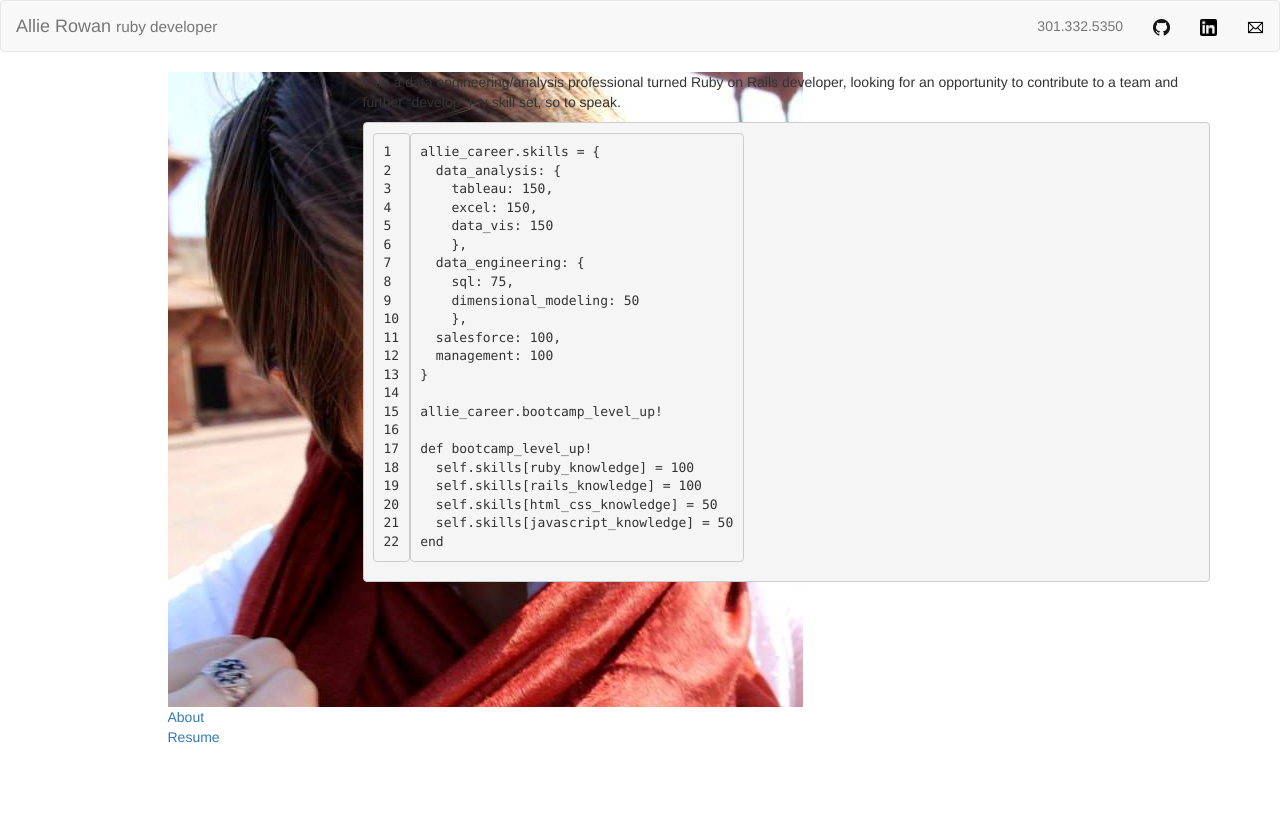
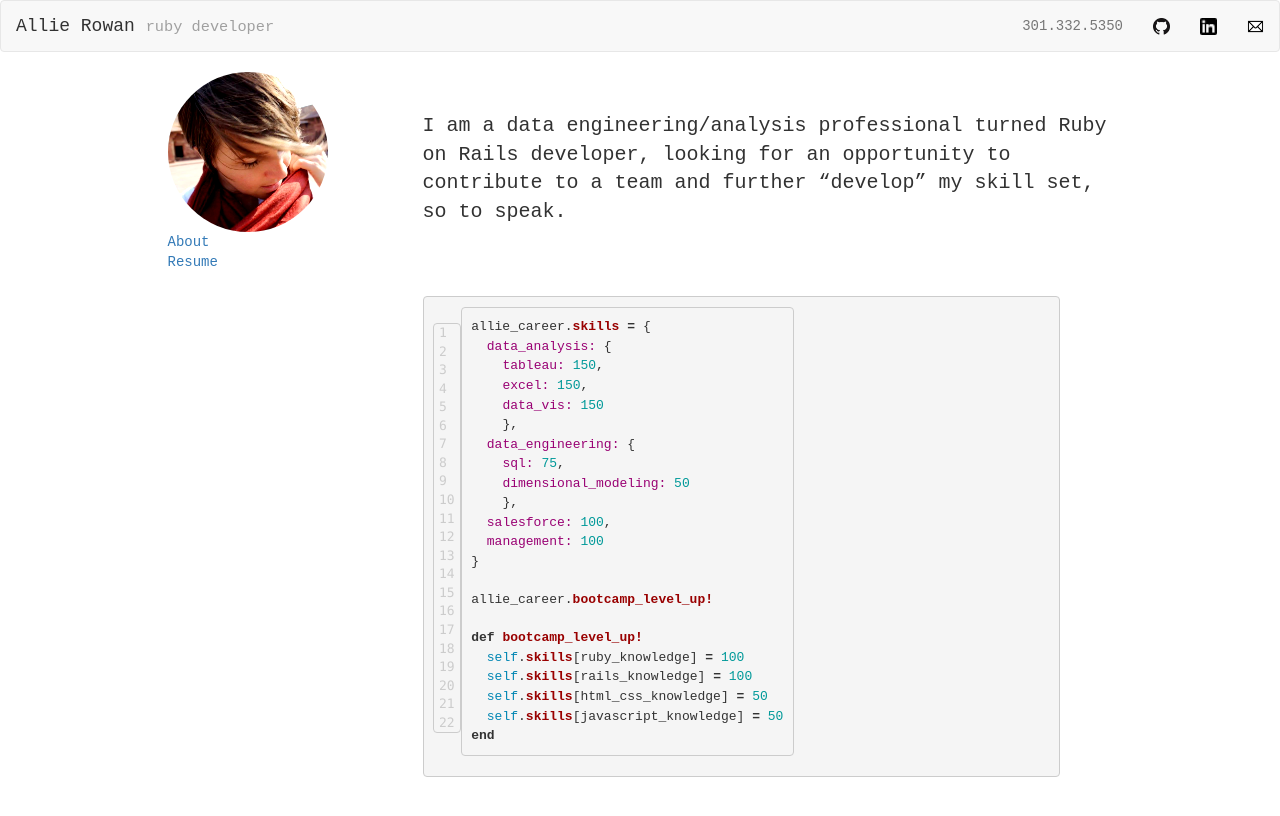
Before and after one commit to allierowan/arowan11.github.io, a Jekyll site: the page built from about.md, in a window 1280 px wide. Shown: the top 816 px of the page. Built offline with Jekyll 4.4.1, drawn with Linux system fonts in a browser that asks for light colours.

Commit message:
Fixing styles to link properly

```diff
--- a/_config.yml
+++ b/_config.yml
@@ -16,11 +16,9 @@
 title: Allie Rowan
 email: aileen.s.rowan@gmail.com
 description: > # this means to ignore newlines until "baseurl:"
-  Write an awesome description for your new site here. You can edit this
-  line in _config.yml. It will appear in your document head meta (for
-  Google search results) and in your feed.xml site description.
+  All about Allie Rowan
 baseurl: "" # the subpath of your site, e.g. /blog
-url: "" # the base hostname & protocol for your site, e.g. http://example.com
+url: "https://arowan11.github.io" # the base hostname & protocol for your site, e.g. http://example.com
 twitter_username: AllieRowan
 github_username:  arowan11
 
--- a/_layouts/default.html
+++ b/_layouts/default.html
@@ -2,8 +2,8 @@
 <html>
   <head>
     <meta charset="utf-8">
-    <link rel="stylesheet" href="assets/styles.css">
-    <link href="assets/syntax.css" rel="stylesheet">
+    <link rel="stylesheet" href="{{ site.url }}/assets/styles.css">
+    <link href="{{ site.url }}/assets/syntax.css" rel="stylesheet">
     <!-- Latest compiled and minified CSS -->
     <link rel="stylesheet" href="https://maxcdn.bootstrapcdn.com/bootstrap/3.3.7/css/bootstrap.min.css" integrity="sha384-BVYiiSIFeK1dGmJRAkycuHAHRg32OmUcww7on3RYdg4Va+PmSTsz/K68vbdEjh4u" crossorigin="anonymous">
     <!-- Latest compiled and minified JavaScript -->
--- a/_layouts/home.html
+++ b/_layouts/home.html
@@ -8,7 +8,7 @@ layout: default
     <img src="/assets/me.png" alt="profile photo" class="ar-pic"/>
     <ul class="list-unstyled">
       <li>
-        <a href="about/">About</a>
+        <a href="/about/">About</a>
       </li>
       <li>
         <a href="assets/Resume.pdf">Resume</a>
```
